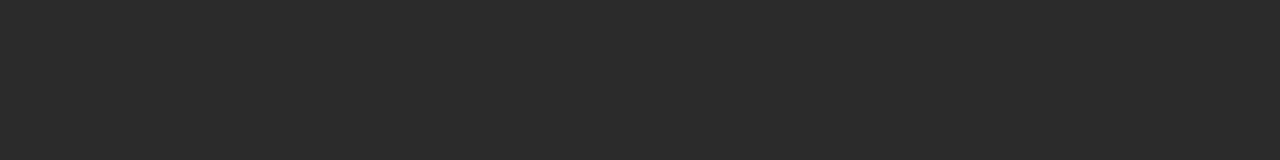
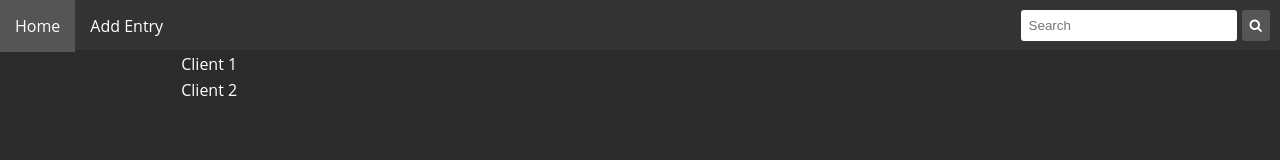
Before and after one commit to carpetproject/carpet, a website: page src/routes/home/index.html in a window 1280 px wide. Drawn offline with Linux system fonts and the light colour scheme.

Commit message:
feat: add styling

```diff
--- a/src/routes/home/index.html
+++ b/src/routes/home/index.html
@@ -4,8 +4,36 @@
         <title>Carpet Project | Home</title>
         <link rel="stylesheet" type="text/css" href="../../styles/global.css" />
         <link rel="stylesheet" type="text/css" href="../../styles/home/style.css" />
+        <link rel="stylesheet" href="https://cdnjs.cloudflare.com/ajax/libs/font-awesome/4.7.0/css/font-awesome.min.css">
     </head>
     <body id="root">
         <script src="../../scripts/home/index.js"></script>
+        <nav>
+            <ul>
+              <li><a href="#">Home</a></li>
+              <li><a href="#">Add Entry</a></li>
+            </ul>
+            <div class="search-bar">
+                <input type="text" placeholder="Search">
+                <button type="submit"><i class="fa fa-search"></i></button>
+              </div>
+          </nav>
+
+          <table>
+            <tr class="client-row">
+              <td>Client 1</td>
+            </tr>
+            <tr class="client-data">
+              <td>Client 1 data</td>
+            </tr>
+            <tr class="client-row">
+              <td>Client 2</td>
+            </tr>
+            <tr class="client-data">
+              <td>Client 2 data</td>
+            </tr>
+            <!-- Add more client rows and data as needed -->
+          </table>
+
     </body>
 </html>
--- a/src/scripts/home/index.js
+++ b/src/scripts/home/index.js
@@ -0,0 +1,10 @@
+document.addEventListener('DOMContentLoaded', function() {
+    var clientRows = document.getElementsByClassName('client-row');
+
+    for (var i = 0; i < clientRows.length; i++) {
+      clientRows[i].addEventListener('click', function() {
+        var clientData = this.nextElementSibling;
+        clientData.style.display = clientData.style.display === 'none' ? 'table-row' : 'none';
+      });
+    }
+  });
--- a/src/styles/global.css
+++ b/src/styles/global.css
@@ -1,14 +1,11 @@
 #root {
     font-family: "Open Sans", "Helvetica Neue", sans-serif;
 
-    display: flex;
-    flex-direction: column;
-    align-items: center;
+
 
     margin: 0;
 
-    width: 100vw;
-    height: 100vh;
+
 
     background: #2b2b2b;
     color: white;
--- a/src/styles/home/style.css
+++ b/src/styles/home/style.css
@@ -0,0 +1,59 @@
+nav {
+    background-color: #333;
+    height: 50px;
+  }
+
+  nav ul {
+    list-style-type: none;
+    margin: 0;
+    padding: 0;
+  }
+
+
+  nav ul li a {
+    float: left;
+    display: block;
+    color: #fff;
+    text-decoration: none;
+    padding: 15px;
+  }
+
+  nav ul li a:hover {
+    background-color: #555;
+  }
+
+  .search-bar {
+    float:right;
+    display: flex;
+    align-items: center;
+    padding: 10px;
+  }
+
+  .search-bar input[type="text"] {
+    padding: 8px;
+    border: none;
+    border-radius: 3px;
+    margin-right: 5px;
+    width: 200px;
+  }
+
+  .search-bar button[type="submit"] {
+    background-color: #555;
+    color: #fff;
+    border: none;
+    padding: 8px;
+    border-radius: 3px;
+    cursor: pointer;
+  }
+
+  .search-bar button[type="submit"]:hover {
+    background-color: #333;
+  }
+
+  .client-row {
+    cursor: pointer;
+  }
+
+  .client-data {
+    display: none;
+  }
```
